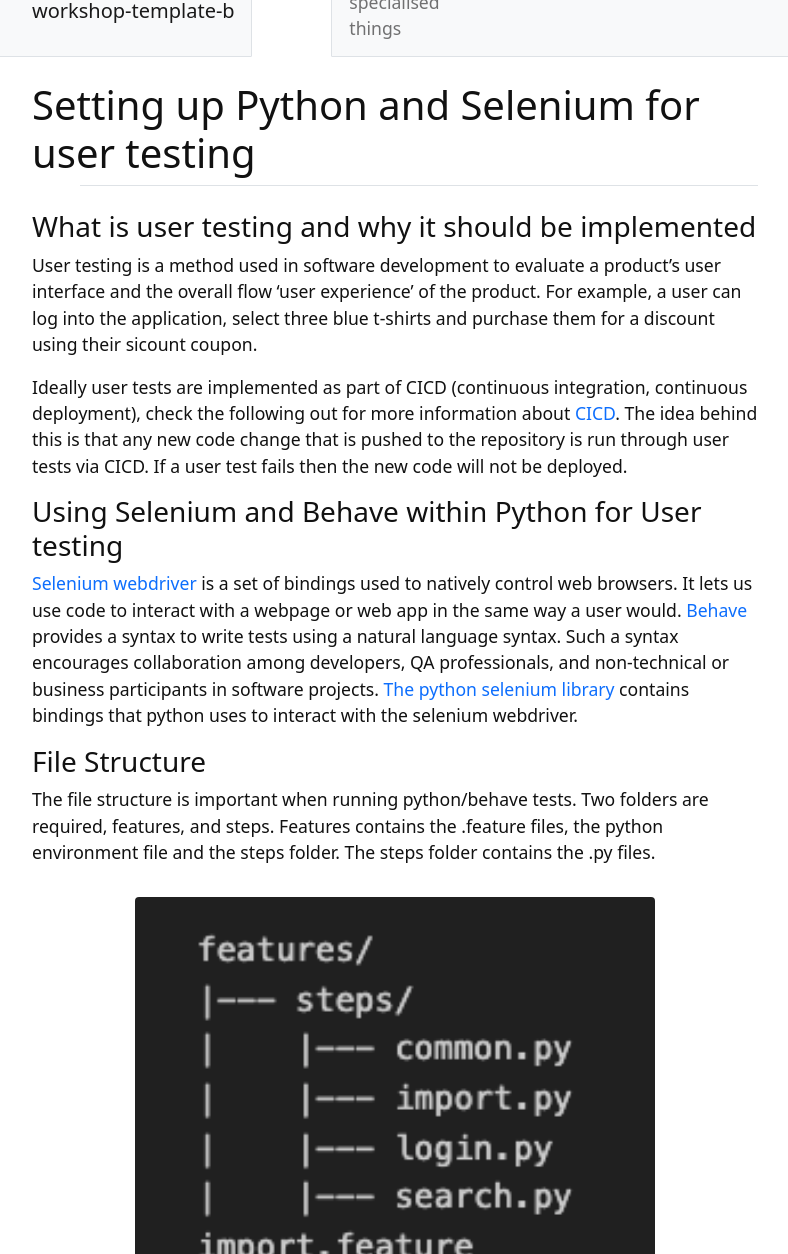
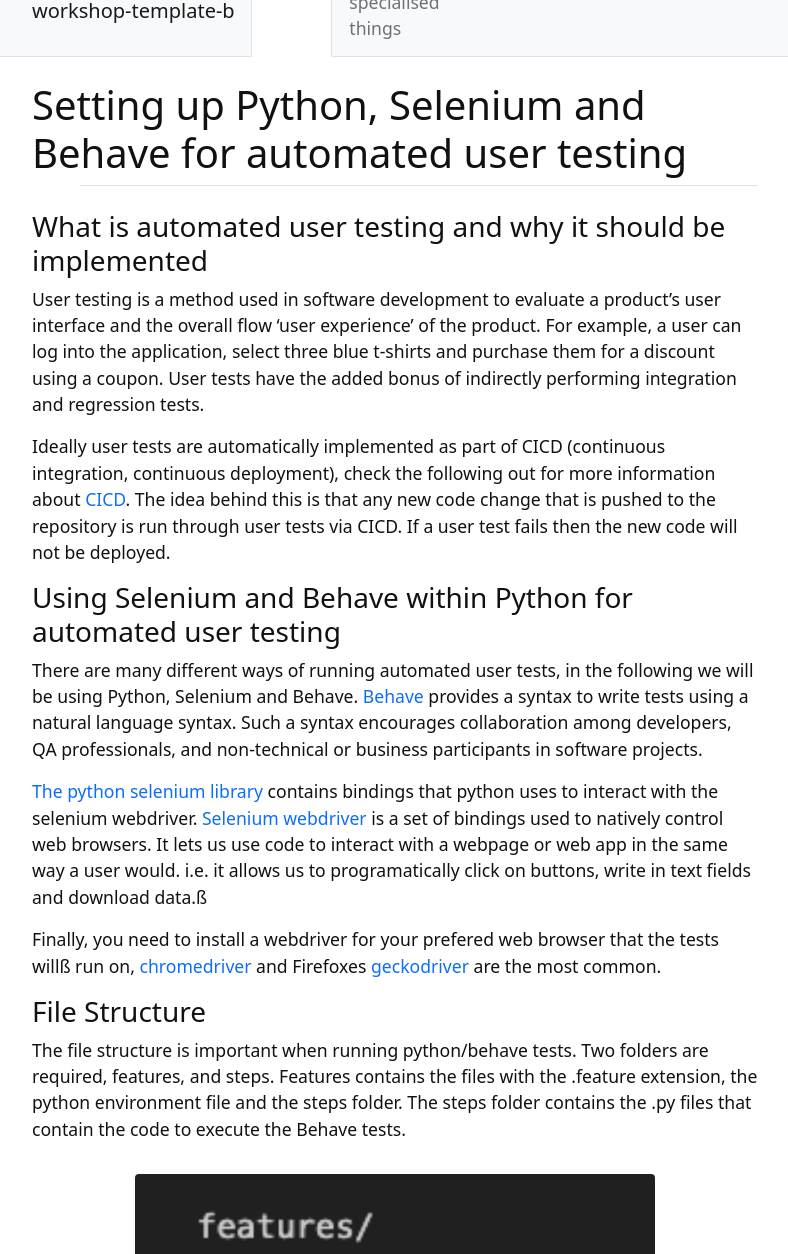
Before and after one commit to gu-eresearch/user_testing_python_selenium, a Jekyll site: the page built from content/1-intro.md, in a window 1280 px wide and 1400 px high, cut to the strip 146-1400 px from the top of the window. Shown: the whole strip, without its empty margins (245-1033 px from the left). Built offline with Jekyll 4.4.1, drawn with Linux system fonts in a browser that asks for light colours; some of the changed text lies outside the part shown.

Commit message:
added to intro

````diff
--- a/content/1-intro.md
+++ b/content/1-intro.md
@@ -1,33 +1,36 @@
 ---
-title: Setting up Python and Selenium for user testing
+title: Setting up Python, Selenium and Behave for automated user testing
 nav: Setup
 ---
 
-### What is user testing and why it should be implemented
+### What is automated user testing and why it should be implemented
 
-User testing is a method used in software development to evaluate a product's user interface and the overall flow 'user experience' of the product. For example, a user can log into the application, select three blue t-shirts and purchase them for a discount using their sicount coupon.
+User testing is a method used in software development to evaluate a product's user interface and the overall flow 'user experience' of the product. For example, a user can log into the application, select three blue t-shirts and purchase them for a discount using a coupon. User tests have the added bonus of indirectly performing integration and regression tests.
 
-Ideally user tests are implemented as part of CICD (continuous integration, continuous deployment), check the following out for more information about [CICD](https://www.redhat.com/en/topics/devops/what-is-ci-cd). The idea behind this is that any new code change that is pushed to the repository is run through user tests via CICD. If a user test fails then the new code will not be deployed.
+Ideally user tests are automatically implemented as part of CICD (continuous integration, continuous deployment), check the following out for more information about [CICD](https://www.redhat.com/en/topics/devops/what-is-ci-cd). The idea behind this is that any new code change that is pushed to the repository is run through user tests via CICD. If a user test fails then the new code will not be deployed.
 
-### Using Selenium and Behave within Python for User testing
+### Using Selenium and Behave within Python for automated user testing
 
-[Selenium webdriver](https://www.selenium.dev/documentation/webdriver/) is a set of bindings used to natively control web browsers. It lets us use code to interact with a webpage or web app in the same way a user would.
-[Behave](https://behave.readthedocs.io/en/stable/) provides a syntax to write tests using a natural language syntax. Such a syntax encourages collaboration among developers, QA professionals, and non-technical or business participants in software projects.
-[The python selenium library](https://pypi.org/project/selenium/) contains bindings that python uses to interact with the selenium webdriver.
+There are many different ways of running automated user tests, in the following we will be using Python, Selenium and Behave. [Behave](https://behave.readthedocs.io/en/stable/) provides a syntax to write tests using a natural language syntax. Such a syntax encourages collaboration among developers, QA professionals, and non-technical or business participants in software projects.
+
+[The python selenium library](https://pypi.org/project/selenium/) contains bindings that python uses to interact with the selenium webdriver. [Selenium webdriver](https://www.selenium.dev/documentation/webdriver/) is a set of bindings used to natively control web browsers. It lets us use code to interact with a webpage or web app in the same way a user would. i.e. it allows us to programatically click on buttons, write in text fields and download data.ß
+
+Finally, you need to install a webdriver for your prefered web browser that the tests willß run on, [chromedriver](https://developer.chrome.com/docs/chromedriver) and Firefoxes [geckodriver](https://firefox-source-docs.mozilla.org/testing/geckodriver/) are the most common.
+
 
 ### File Structure
 
-The file structure is important when running python/behave tests. Two folders are required, features, and steps. Features contains the .feature files, the python environment file and the steps folder. The steps folder contains the .py files.
+The file structure is important when running python/behave tests. Two folders are required, features, and steps. Features contains the files with the .feature extension, the python environment file and the steps folder. The steps folder contains the .py files that contain the code to execute the Behave tests.
 
 {% include figure.html img="file-structure.png" alt="file structure" caption="The file structure required for running selenium user tests" width="75%" %}
 
 It is not necessary to name the steps and feature file the same, however I find that it keeps the tests organised and themed.
 
-### feature files
-The feature file are written in [Gherkin syntax](https://cucumber.io/docs/gherkin/) and are human readable steps, they usually follow user requirements.
+### Behave feature files
+The Behave feature files are written in [Gherkin syntax](https://cucumber.io/docs/gherkin/) and are human readable steps, they usually follow user requirements.
 
+Here is a look at the search.feature file. This set of tests logs into a chemical compound library app, searches for a specific compound, and then checks that the compound is returned. Notice the keywords given-when-then that are used as acceptance criteria. Following this format makes it easier for the entire team to stay on the same page with expectations for how the software should work.
 
-Here is a look at the search.feature file.
 ```gherkin
 
 Feature: Search for compounds based on different compound properties
@@ -38,7 +41,7 @@ Feature: Search for compounds based on different compound properties
         Then The compound "Cc1ccc(c(=O)[nH]1)C(=O)N1CCCN(CC1)CC(F)(F)F" is returned
 
 ```
-The steps within these feature file are executed using python code.
+The steps within these feature file are executed using python code. The first line imports the given-when-then criteria "from behave import given, when" into python and decorators are used to turn the acceptance tests from the feature files into python functions.
 
 ### python step files
 The python steps file, search.py contains the code that executes the steps in feature files. There are a suite of [selenium specific libraries](https://selenium-python.readthedocs.io/) for python.
@@ -53,43 +56,24 @@ import time
 
 @given('I am logged in')
 def login_admin(context):
-    # sends the url to the browser, in the below code I have defined "baseurl" in the bash code that runs the users tests
-    context.browser.get(context.config.userdata.get("baseurl"))
+    # sends the url to the browser
+    context.browser.get(context.config.userdata.get("https://my-app.uni.edu.au"))
 
     # click login button
-    context.execute_steps(u'when I click on the button that contains the link_text "{link_text}"'.format(link_text='Sign In'))
-    context.execute_steps(u'when I send the text "{text}" to the id "{id}"'.format(text=context.config.userdata.get("username"), id="username"))
-    context.execute_steps(u'when I send the text "{text}" to the id "{id}"'.format(text=context.config.userdata.get("password"), id="password"))
-    time.sleep(1)
+        username = WebDriverWait(context.browser, timeout).until(
+            EC.element_to_be_clickable((By.ID, "username"))
+            )
+        username.send_keys("my_user_name")
 
-    context.execute_steps(u'when I click on the "{id}"'.format(id='kc-login'))
-```
+        password = WebDriverWait(context.browser, timeout).until(
+            EC.element_to_be_clickable((By.ID, "password"))
+            )
+        password.send_keys("my_password")
 
-Notice the code the "context.execute_steps(u'when abcd "{1234}" efgh'.format(1234='ssdfg'))". This is refering to another step, and allows you to easily recycle commonly used python code. I usually put such common code in a python file called common.py.
-
-### Python common step functions
-I create a python file that contains all the commonly used step functions, that I call throughout multiple tests. This reduces code duplication and increases readability.
-
-Below is the python code for the functions above "context.execute_steps(u'when I click on the button that contains the id "{id}"'.format(id='sign_in'))"
-
-```python
-from behave import when
-from selenium.webdriver.common.by import By
-from selenium.webdriver.support.ui import WebDriverWait
-from selenium.webdriver.support import expected_conditions as EC
-
-@when(u'I click on the button that contains the id "{id}"')
-def step_impl(context, id):
-    # locate the button using its id
-    _button = WebDriverWait(context.browser, 30).until(
-        EC.visibility_of_element_located((By.ID, id))
-        )
-
-    # the following executes javascript code
-    context.browser.execute_script("arguments[0].scrollIntoView();", _button)
-
-    # click on the button
-    _button.click()
+        login_button = WebDriverWait(context.browser, timeout).until(
+            EC.element_to_be_clickable((By.ID, "login"))
+            )
+        login_button.click()
 ```
 
 ### Python Environment File
````
Also changed, not shown: content/4-common-python.md (+6 -0 lines), index.md (+1 -1 lines).
